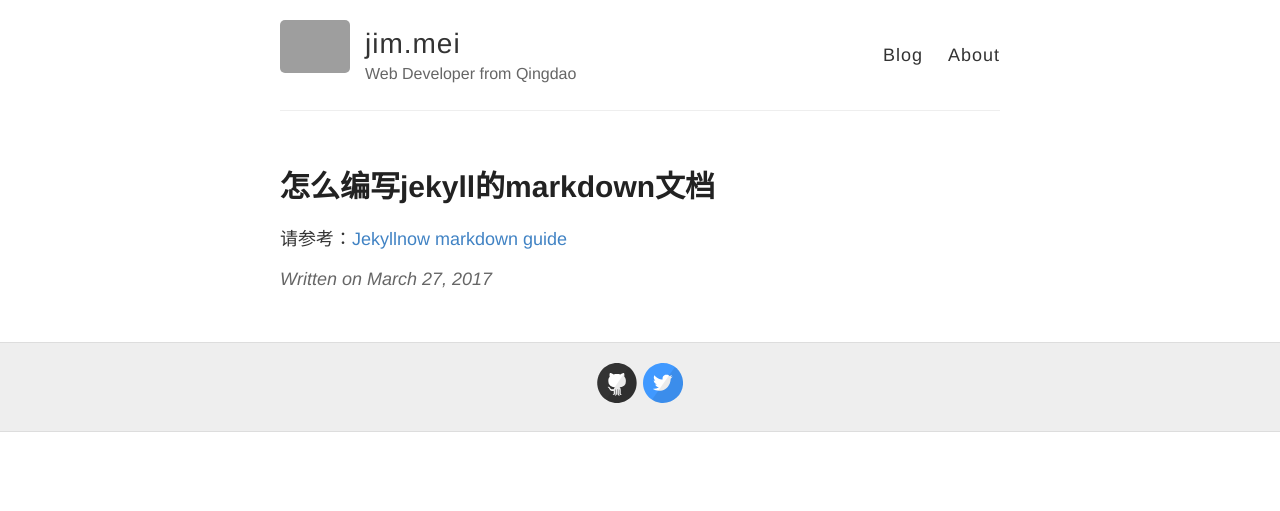
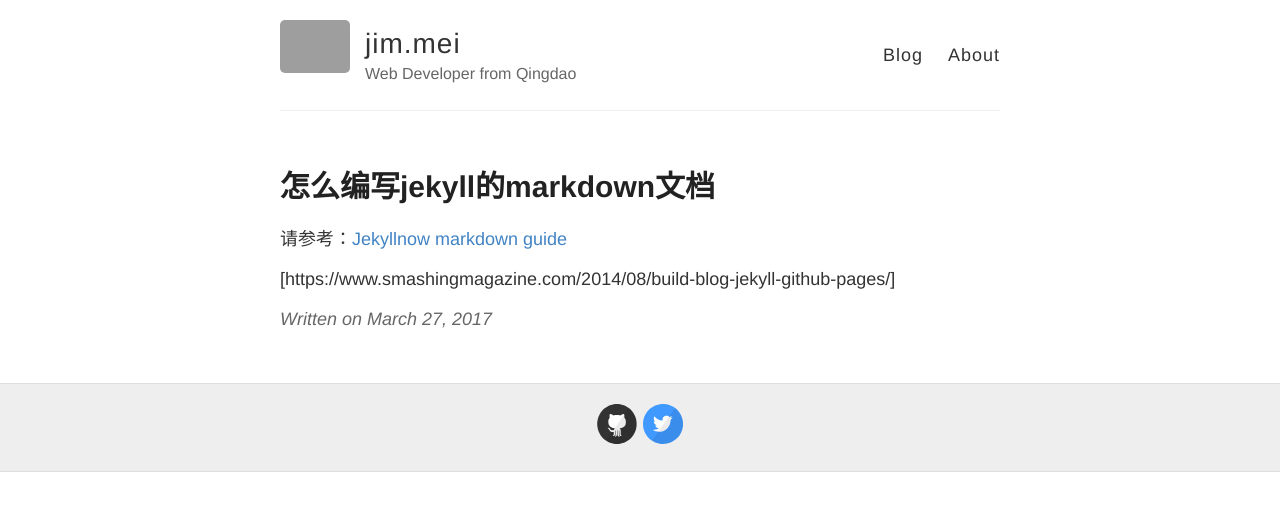
Before and after one commit to heeeello/heeeello.github.io, a Jekyll site: the page built from _posts/2017-3-27-how-to-write-jekyll-markdown.md, in a window 1280 px wide. Shown: the top 511 px of the page. Built offline with Jekyll 4.4.1, drawn with Linux system fonts in a browser that asks for light colours; part of the change alters nothing that is shown; grey boxes are pictures that could not be loaded.

Commit message:
add write jekyll markdown

```diff
--- a/_posts/2017-3-27-how-to-write-jekyll-markdown.md
+++ b/_posts/2017-3-27-how-to-write-jekyll-markdown.md
@@ -4,3 +4,5 @@ title: 怎么编写jekyll的markdown文档
 ---
 
 请参考：[Jekyllnow markdown  guide](https://raw.githubusercontent.com/barryclark/www.jekyllnow.com/gh-pages/_posts/2014-6-19-Markdown-Style-Guide.md)
+
+[https://www.smashingmagazine.com/2014/08/build-blog-jekyll-github-pages/]
```
